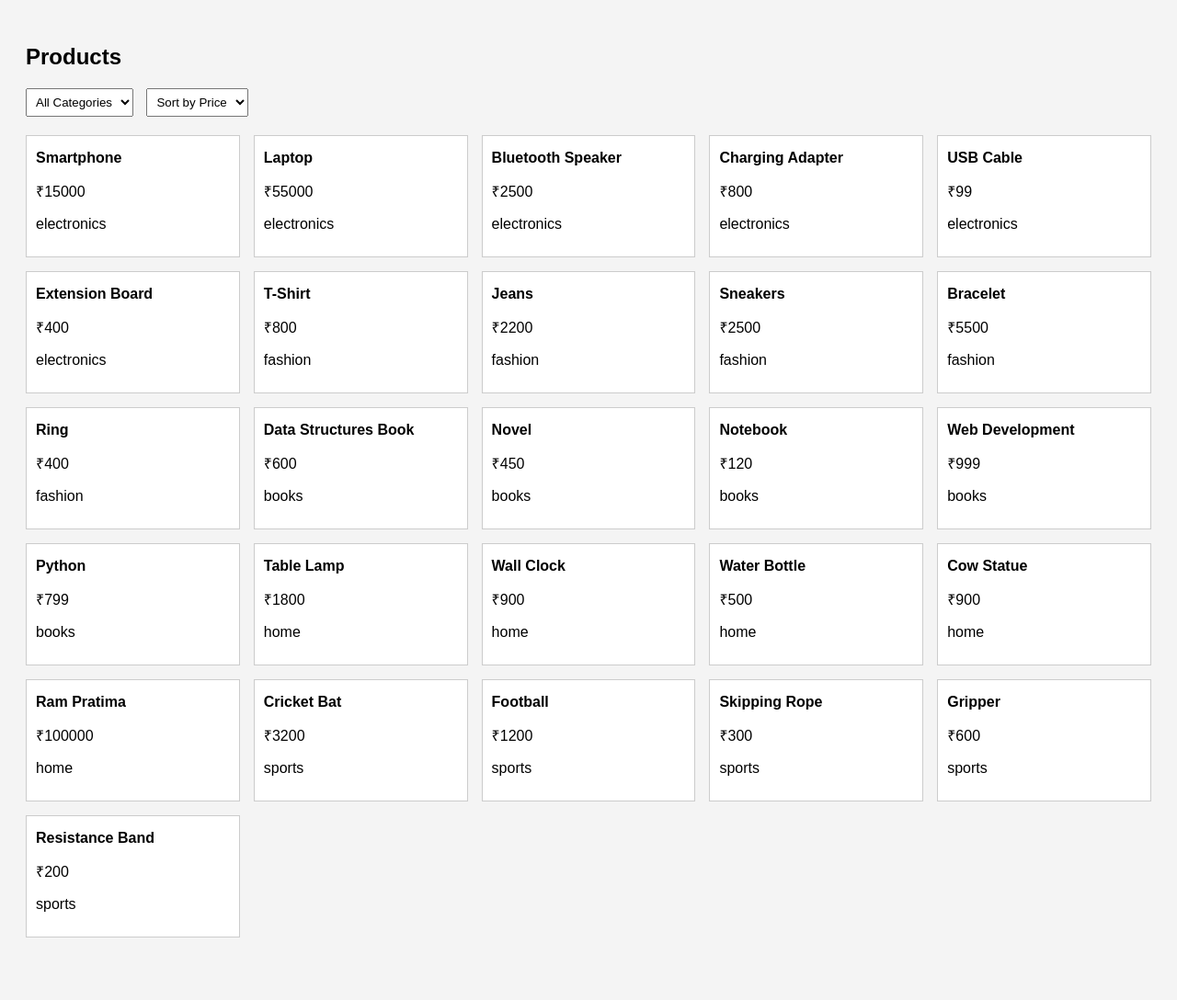
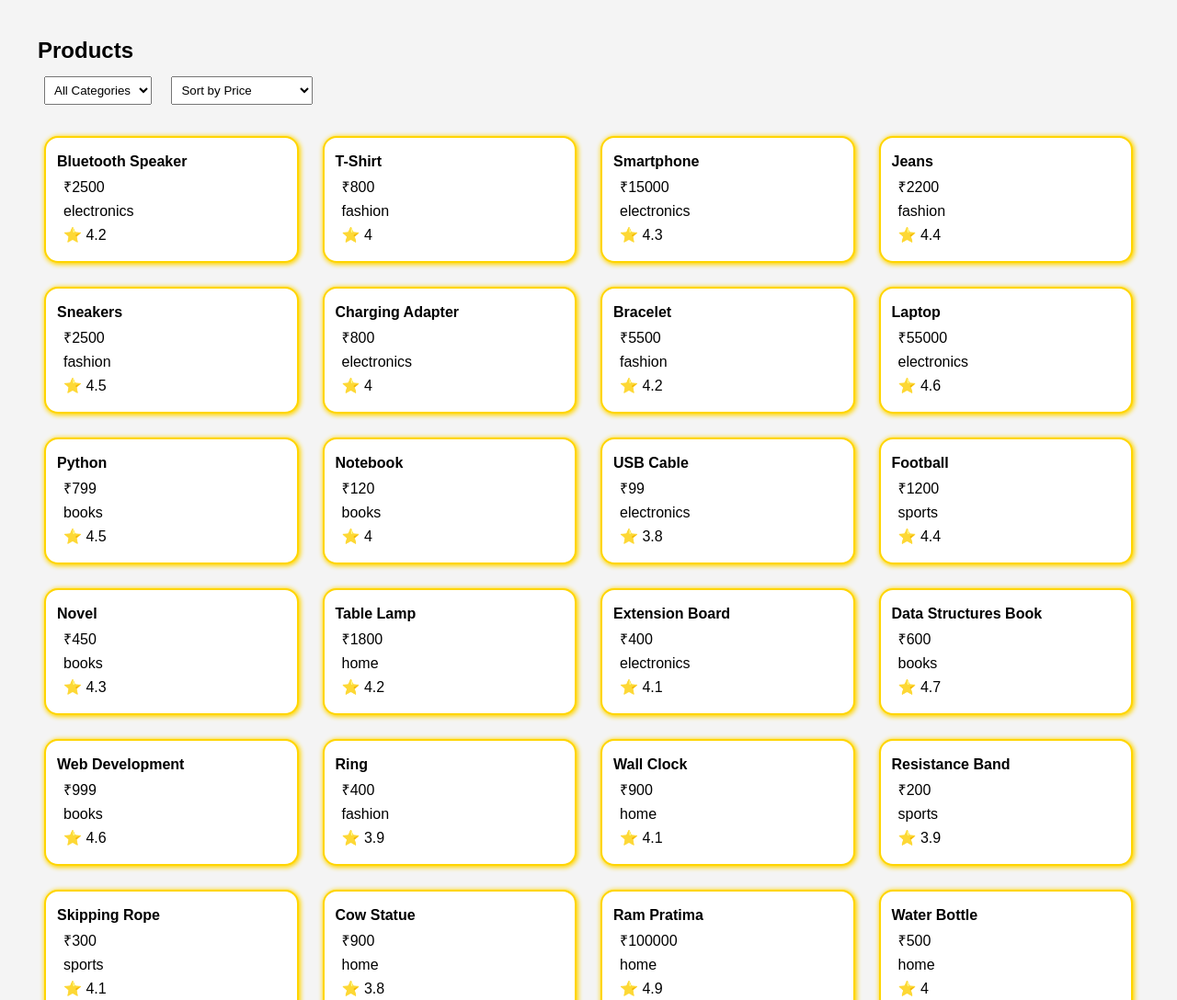
Before and after one commit to Utkrisht-Utpal/Product-Catlog, a plain HTML site: page index.html in a window 1280 px wide. Shown: the top 1088 px of the page at 92% size. Before the commit the page ends 1048 px from the top, so only its background shows below. Drawn offline with Linux system fonts and the light colour scheme.

Commit message:
Added some beautification using CSS

```diff
--- a/index.html
+++ b/index.html
@@ -22,10 +22,12 @@
             <option value="sports">Sports</option>
         </select>
 
-        <select id="sortPrice" title="Select the Price">
+        <select id="sort" title="Select the Price">
             <option value="none">Sort by Price</option>
             <option value="low">Low to High</option>
             <option value="high">High to Low</option>
+            <option value="rhigh">Ratings High to Low</option>
+            <option value="rlow">Ratings Low to High</option>
         </select>
     </div>
 
--- a/products.js
+++ b/products.js
@@ -1,32 +1,28 @@
 export const products = [
-    { name: "Smartphone", price: 15000, category: "electronics" },
-    { name: "Laptop", price: 55000, category: "electronics" },
-    { name: "Bluetooth Speaker", price: 2500, category: "electronics" },
-    { name: "Charging Adapter", price: 800, category: "electronics" },
-    { name: "USB Cable", price: 99, category: "electronics" },
-    { name: "Extension Board", price: 400, category: "electronics" },
-
-    { name: "T-Shirt", price: 800, category: "fashion" },
-    { name: "Jeans", price: 2200, category: "fashion" },
-    { name: "Sneakers", price: 2500, category: "fashion" },
-    { name: "Bracelet", price: 5500, category: "fashion" },
-    { name: "Ring", price: 400, category: "fashion" },
-
-    { name: "Data Structures Book", price: 600, category: "books" },
-    { name: "Novel", price: 450, category: "books" },
-    { name: "Notebook", price: 120, category: "books" },
-    { name: "Web Development", price: 999, category: "books" },
-    { name: "Python", price: 799, category: "books" },
-
-    { name: "Table Lamp", price: 1800, category: "home" },
-    { name: "Wall Clock", price: 900, category: "home" },
-    { name: "Water Bottle", price: 500, category: "home" },
-    { name: "Cow Statue", price: 900, category: "home" },
-    { name: "Ram Pratima", price: 100000, category: "home" },
-
-    { name: "Cricket Bat", price: 3200, category: "sports" },
-    { name: "Football", price: 1200, category: "sports" },
-    { name: "Skipping Rope", price: 300, category: "sports" },
-    { name: "Gripper", price: 600, category: "sports" },
-    { name: "Resistance Band", price: 200, category: "sports" },
+    { name: "Bluetooth Speaker", price: 2500, category: "electronics", rating: 4.2 },
+    { name: "T-Shirt", price: 800, category: "fashion", rating: 4.0 },
+    { name: "Smartphone", price: 15000, category: "electronics", rating: 4.3 },
+    { name: "Jeans", price: 2200, category: "fashion", rating: 4.4 },
+    { name: "Sneakers", price: 2500, category: "fashion", rating: 4.5 },
+    { name: "Charging Adapter", price: 800, category: "electronics", rating: 4.0 },
+    { name: "Bracelet", price: 5500, category: "fashion", rating: 4.2 },
+    { name: "Laptop", price: 55000, category: "electronics", rating: 4.6 },
+    { name: "Python", price: 799, category: "books", rating: 4.5 },
+    { name: "Notebook", price: 120, category: "books", rating: 4.0 },
+    { name: "USB Cable", price: 99, category: "electronics", rating: 3.8 },
+    { name: "Football", price: 1200, category: "sports", rating: 4.4 },
+    { name: "Novel", price: 450, category: "books", rating: 4.3 },
+    { name: "Table Lamp", price: 1800, category: "home", rating: 4.2 },
+    { name: "Extension Board", price: 400, category: "electronics", rating: 4.1 },
+    { name: "Data Structures Book", price: 600, category: "books", rating: 4.7 },
+    { name: "Web Development", price: 999, category: "books", rating: 4.6 },
+    { name: "Ring", price: 400, category: "fashion", rating: 3.9 },
+    { name: "Wall Clock", price: 900, category: "home", rating: 4.1 },
+    { name: "Resistance Band", price: 200, category: "sports", rating: 3.9 },
+    { name: "Skipping Rope", price: 300, category: "sports", rating: 4.1 },
+    { name: "Cow Statue", price: 900, category: "home", rating: 3.8 },
+    { name: "Ram Pratima", price: 100000, category: "home", rating: 4.9 },
+    { name: "Water Bottle", price: 500, category: "home", rating: 4.0 },
+    { name: "Cricket Bat", price: 3200, category: "sports", rating: 4.6 },
+    { name: "Gripper", price: 600, category: "sports", rating: 4.0 },
 ];
--- a/script.js
+++ b/script.js
@@ -2,7 +2,7 @@ import { products } from "./products.js";
 
 const productList = document.getElementById("productList");
 const categoryFilter = document.getElementById("categoryFilter");
-const sortPrice = document.getElementById("sortPrice");
+const sortPrice = document.getElementById("sort");
 
 displayProducts(products);
 
@@ -17,6 +17,7 @@ function displayProducts(list) {
     <h4>${item.name}</h4>
     <p>₹${item.price}</p>
     <p>${item.category}</p>
+    <p>⭐ ${item.rating}</p>
     `;
 
         productList.appendChild(div);
@@ -44,6 +45,18 @@ function updateProducts() {
         });
     }
 
+    if (sortPrice.value === "rhigh") {
+        filtered = [...filtered].sort(function (a, b) {
+            return b.rating - a.rating;
+        });
+    }
+
+    if (sortPrice.value === "rlow") {
+        filtered = [...filtered].sort(function (a, b) {
+            return a.rating - b.rating;
+        });
+    }
+
     displayProducts(filtered);
 }
 
--- a/style.css
+++ b/style.css
@@ -1,3 +1,7 @@
+* {
+    margin: 7px;
+}
+
 body {
     font-family: Arial, sans-serif;
     background: #f4f4f4;
@@ -15,16 +19,25 @@ select {
 
 .products {
     display: grid;
-    grid-template-columns: repeat(auto-fill, minmax(200px, 1fr));
-    gap: 15px;
+    grid-template-columns: repeat(auto-fill, minmax(234px, 1fr));
+    gap: 12px;
 }
 
 .card {
     background: white;
-    padding: 10px;
-    border: 1px solid #ccc;
+    padding: 12px;
+    border: 2px solid #ffd500;
+    border-radius: 15px;
+    box-shadow: 1px 1px 5px 1px #ffd500;
 }
 
 .card h4 {
     margin: 5px 0;
 }
+
+.card:hover {
+    cursor: pointer;
+    transform: scale(1.1);
+    border: 1px solid #ff0000;
+    box-shadow: 0px 0px 5px 1px #ff0000;
+}
```
